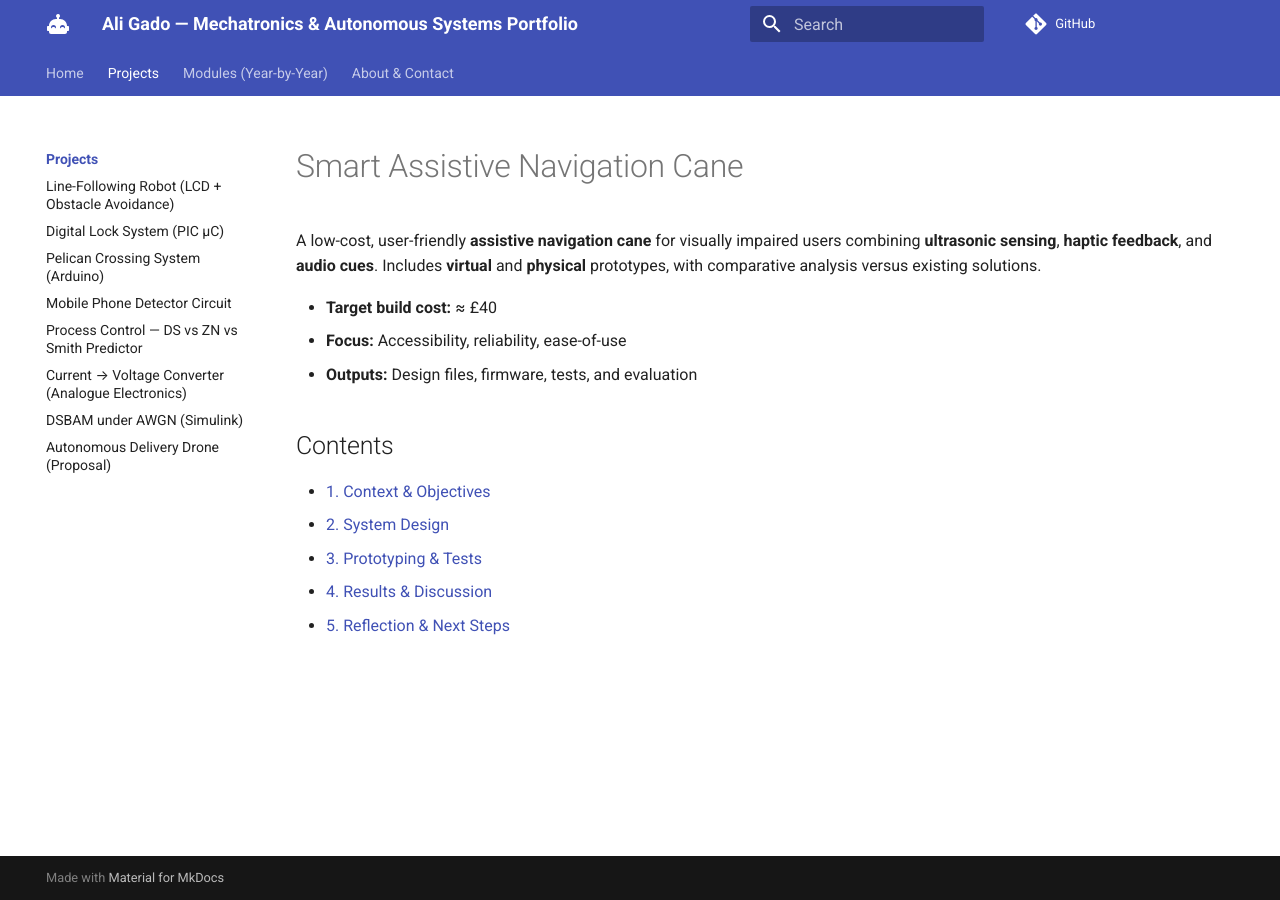
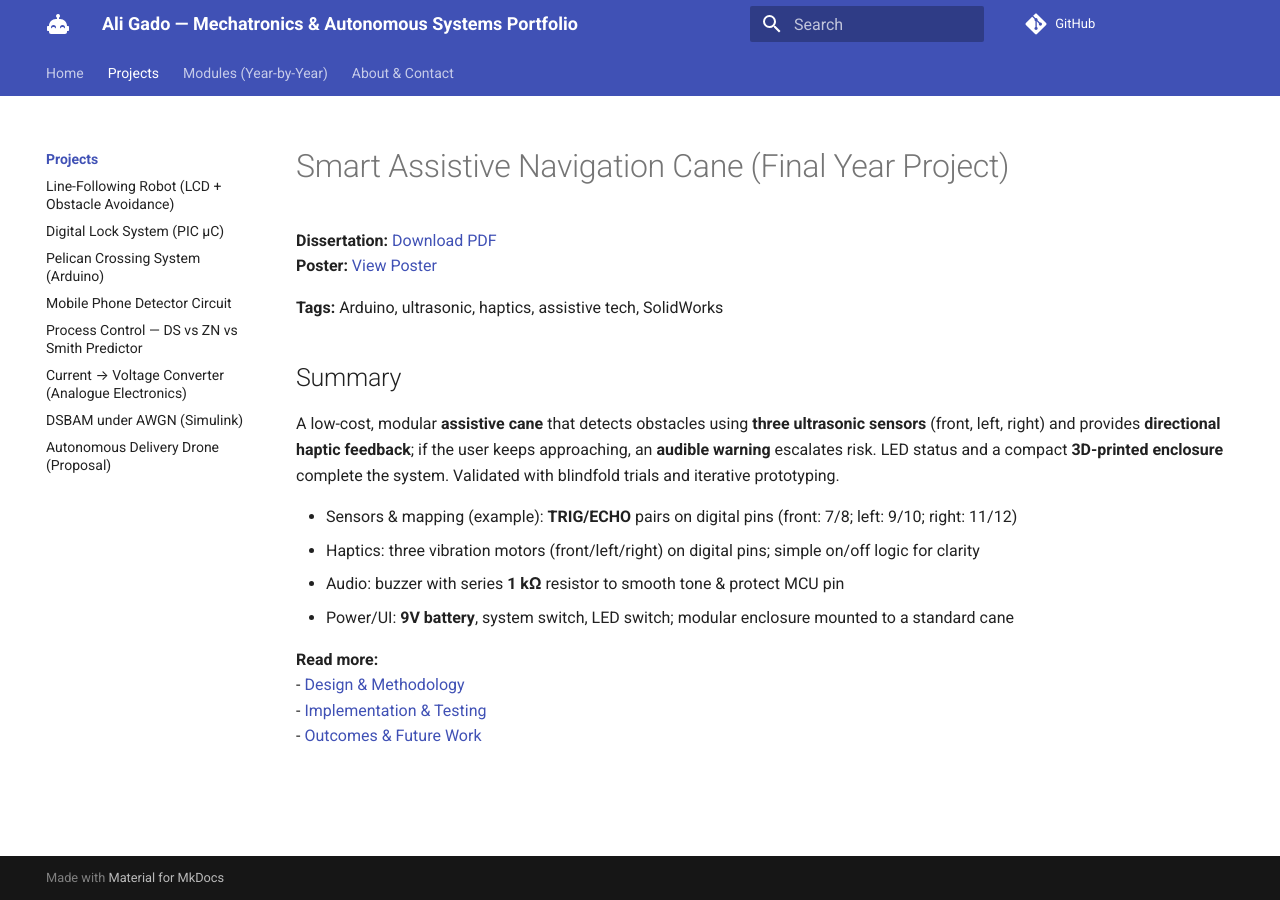
Before and after one commit to aligado04/portfolio, an MkDocs documentation site: the page built from docs/projects/final-year-project/index.md, in a window 1280 px wide. Built offline with MkDocs 1.6.1 and Material for MkDocs 9.7.7, drawn with Linux system fonts in a browser that asks for light colours; comment, search, counter and statistics services are not loaded.

Commit message:
Update index.md

```diff
--- a/docs/projects/final-year-project/index.md
+++ b/docs/projects/final-year-project/index.md
@@ -1,14 +1,21 @@
-# Smart Assistive Navigation Cane
+# Smart Assistive Navigation Cane (Final Year Project)
 
-A low-cost, user-friendly **assistive navigation cane** for visually impaired users combining **ultrasonic sensing**, **haptic feedback**, and **audio cues**. Includes **virtual** and **physical** prototypes, with comparative analysis versus existing solutions.
+**Dissertation:** [Download PDF](../../assets/docs/final-year-project-dissertation.pdf)
+**Poster:** [View Poster](../../assets/docs/final-year-project-poster.pdf)
 
-- **Target build cost:** ≈ £40
-- **Focus:** Accessibility, reliability, ease-of-use
-- **Outputs:** Design files, firmware, tests, and evaluation
+**Tags:** Arduino, ultrasonic, haptics, assistive tech, SolidWorks
 
-## Contents
-- [1. Context & Objectives](context.md)
-- [2. System Design](design.md)
-- [3. Prototyping & Tests](testing.md)
-- [4. Results & Discussion](results.md)
-- [5. Reflection & Next Steps](reflection.md)
+## Summary
+A low-cost, modular **assistive cane** that detects obstacles using **three ultrasonic sensors**
+(front, left, right) and provides **directional haptic feedback**; if the user keeps approaching,
+an **audible warning** escalates risk. LED status and a compact **3D-printed enclosure** complete the system. Validated with blindfold trials and iterative prototyping.
+
+- Sensors & mapping (example): **TRIG/ECHO** pairs on digital pins (front: 7/8; left: 9/10; right: 11/12)
+- Haptics: three vibration motors (front/left/right) on digital pins; simple on/off logic for clarity
+- Audio: buzzer with series **1 kΩ** resistor to smooth tone & protect MCU pin
+- Power/UI: **9V battery**, system switch, LED switch; modular enclosure mounted to a standard cane
+
+**Read more:**
+- [Design & Methodology](design.md)
+- [Implementation & Testing](testing.md)
+- [Outcomes & Future Work](outcomes.md)
```
